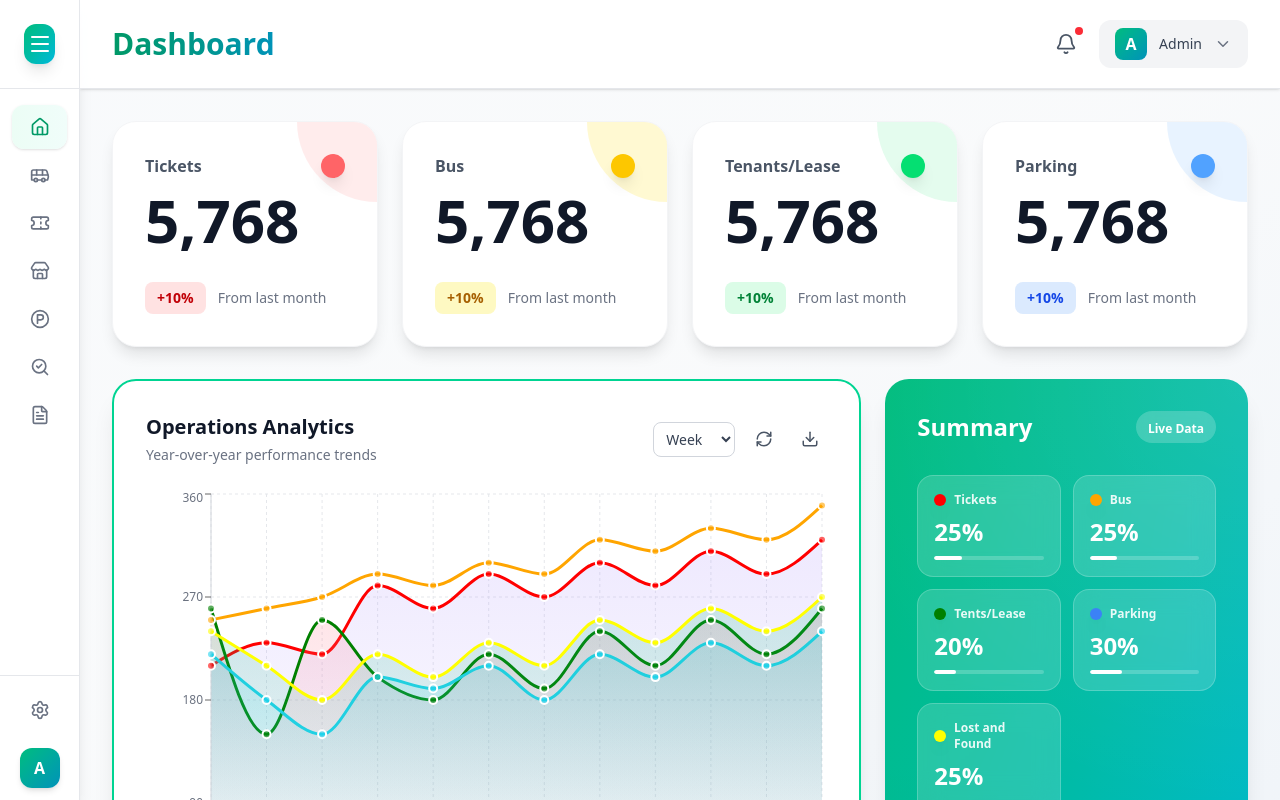
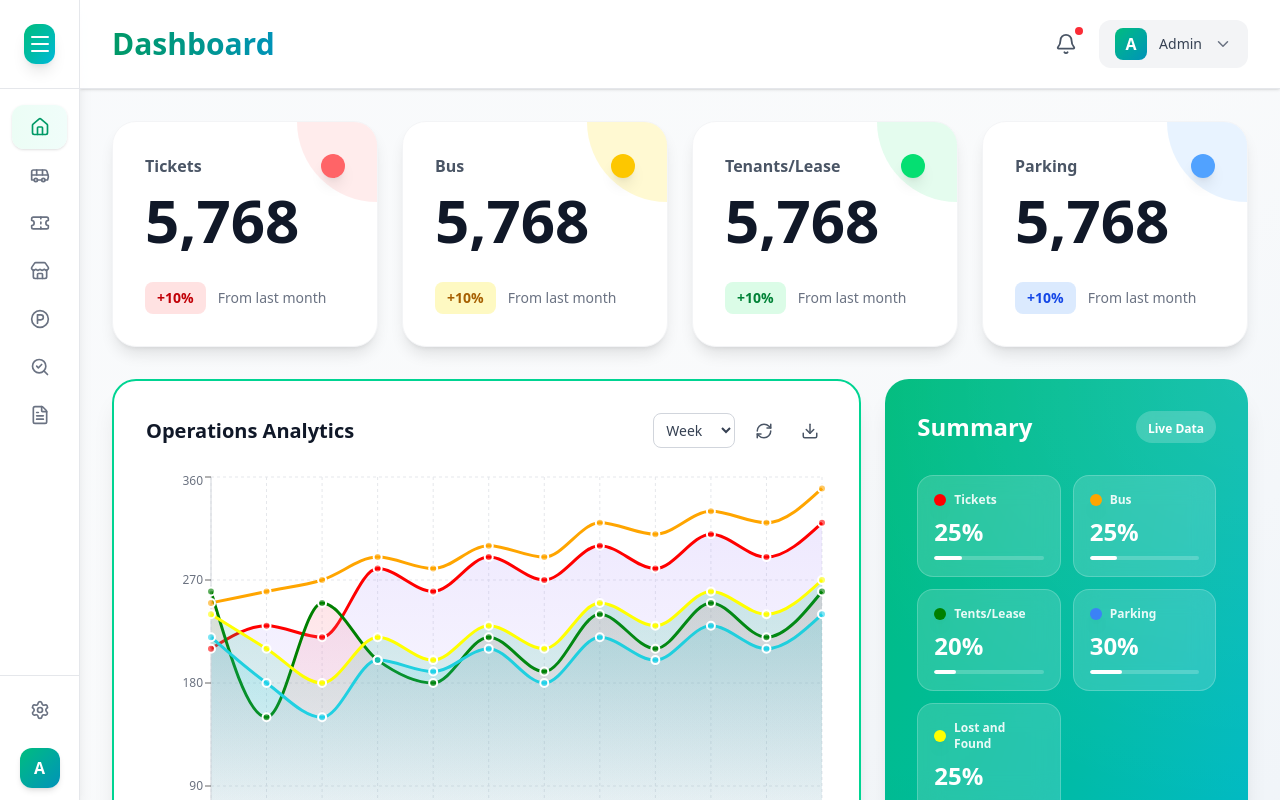
Before and after one commit to Tantalost/Software-Engineering, a React (Vite) app in the folder IBT/: page / in a window 1280 px wide. Built offline with nearby package versions, Linux system fonts and the light colour scheme.

Commit message:
removed subtitle

```diff
--- a/IBT/src/pages/Dashboard.jsx
+++ b/IBT/src/pages/Dashboard.jsx
@@ -380,7 +380,6 @@
               <div className="flex items-center justify-between mb-6">
                 <div>
                   <h3 className="text-xl font-bold text-gray-900">Operations Analytics</h3>
-                  <p className="text-sm text-gray-500 mt-1">Year-over-year performance trends</p>
                 </div>
                 <div className="flex items-center space-x-3">
                   <select
```
